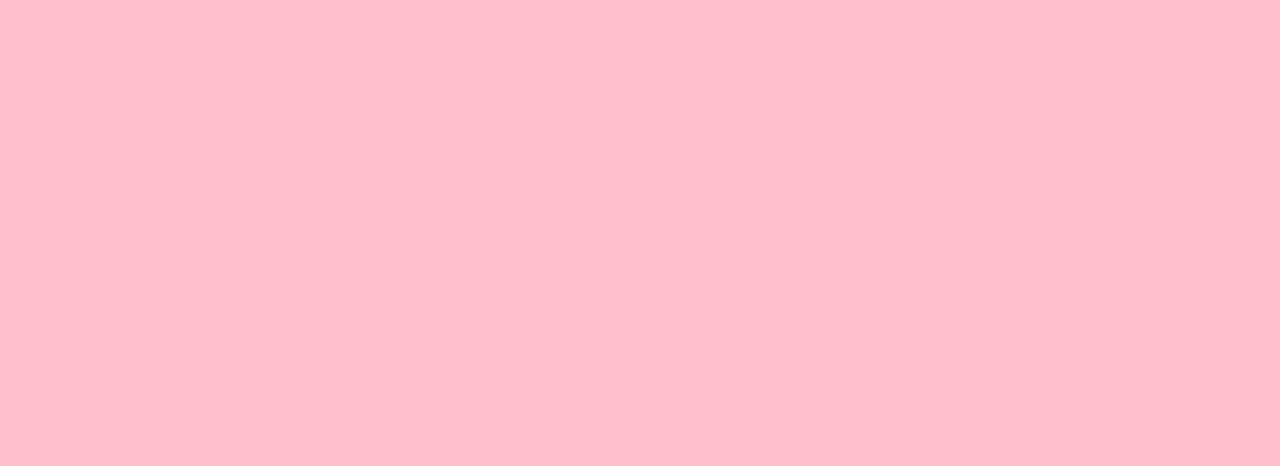
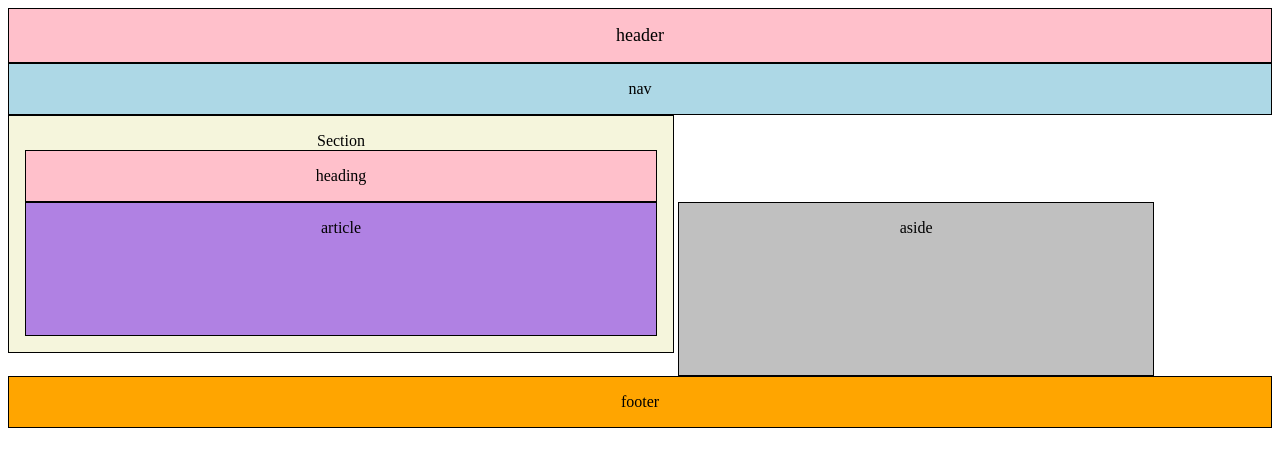
Before and after one commit to silvideastora/11vageneracion, a plain HTML site: page index.html in a window 1280 px wide. Drawn offline with Linux system fonts and the light colour scheme.

Commit message:
subo archivos con tarea 1

```diff
--- a/index.html
+++ b/index.html
@@ -3,10 +3,17 @@
 <head>
     <meta charset="UTF-8">
     <meta name="viewport" content="width=device-width, initial-scale=1.0">
-    <title>Document</title>
+    <title>Ejercicio 1</title>
     <link rel="stylesheet" href="styles.css"/>
 </head>
 <body>
-
+    <header class="header">header</header>
+    <nav class=Nav> nav</nav>
+    <section class="section"> Section
+        <header class="heading">heading</header>
+        <article> article</article>
+    </section>
+    <aside class="Aside"> aside</aside>
+    <footer class="footer"> footer </footer>
 </body>
 </html>
--- a/styles.css
+++ b/styles.css
@@ -1,3 +1,42 @@
-body{
+header, nav, footer,section, aside, article{
+    display:block;
+    padding: 16px;
+    border: 1px solid black;
+    text-align: center;
+}
+.header{
+    background-color:pink;
+    font-size: large;
+}
+.Nav{
+    background-color:lightblue;
+
+}
+.footer{
+    background-color: orange;
+}
+.section{
+    background-color: beige;
+    display: inline-block;
+    width: 50%;
+
+
+
+}
+.Aside{
+    background-color:silver;
+    display: inline-block;
+    width: 35%;
+    height: 140px;
+}
+.heading{
+    height: 40%;
     background-color: pink;
+
 }
+article{
+    height: 100px;
+    width: auto;
+    background-color: rgb(176, 129, 227);;
+
+}
```
